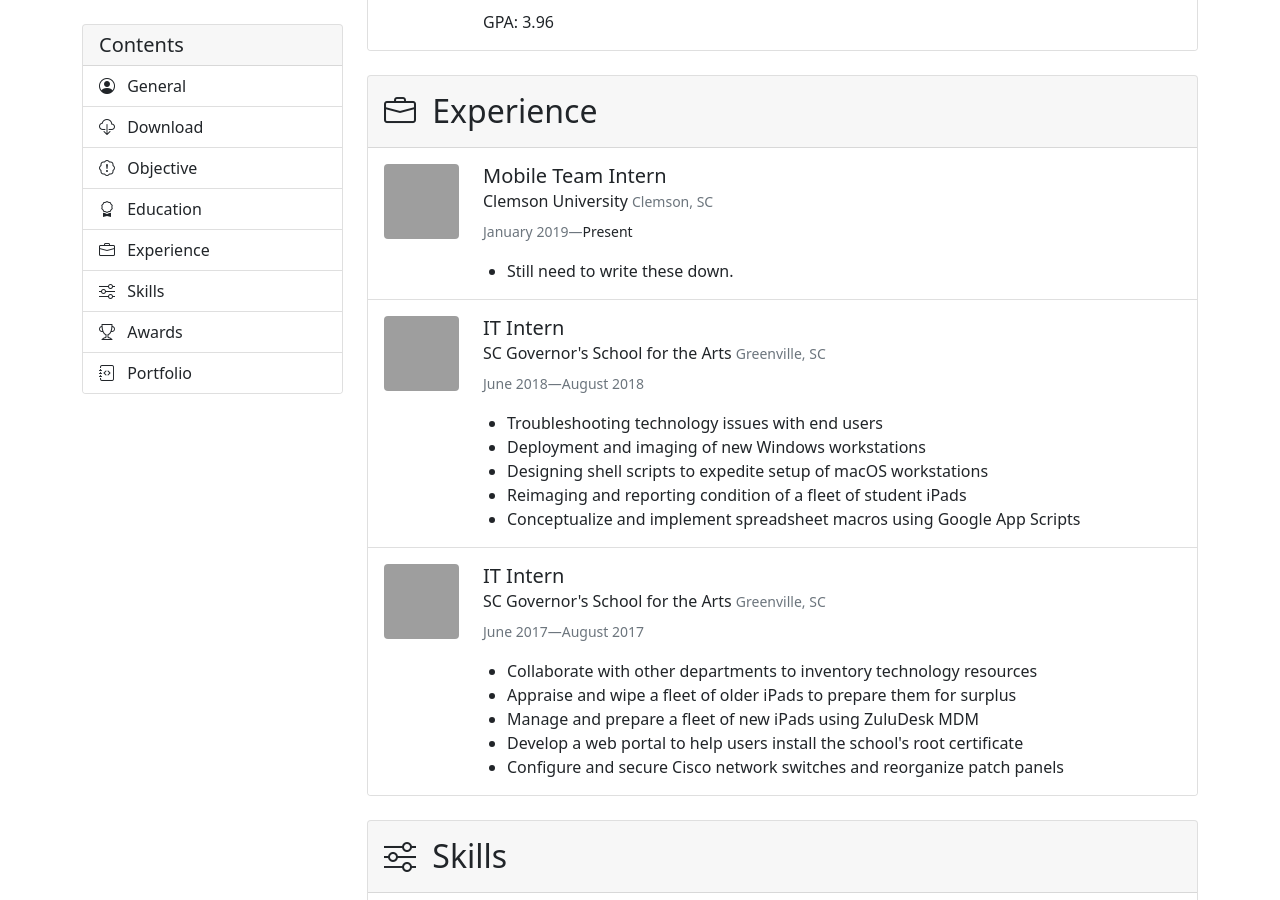
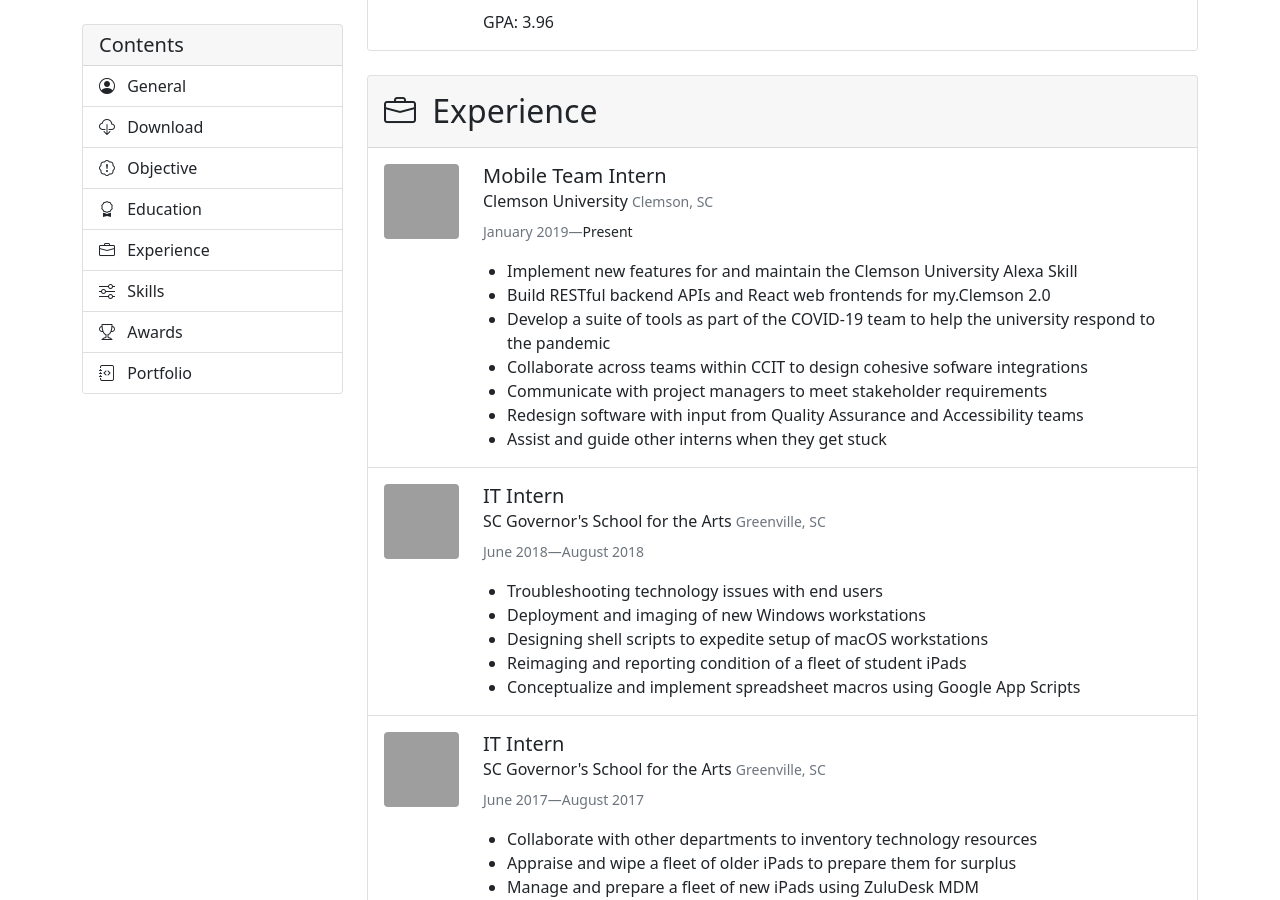
Before and after one commit to BenJetson/benjetson.github.io, a Jekyll site: the page built from resume.html, in a window 1280 px wide and 900 px high, scrolled down 791 px. Built offline with Jekyll 4.4.1, drawn with Linux system fonts in a browser that asks for light colours; some of the changed text lies outside the part shown; grey boxes are pictures that could not be loaded.

Commit message:
Add updated content to the resume; move logos. #8

```diff
--- a/_data/resume.yml
+++ b/_data/resume.yml
@@ -29,9 +29,19 @@
     term:
       start: January 2019
       end: null
+    logo: https://live.staticflickr.com/65535/51210648772_2e277669d4_m.jpg
     accomplishments:
-      - Still need to write these down. # TODO add some
-    logo: https://live.staticflickr.com/65535/51210648772_2e277669d4_m.jpg
+      - Implement new features for and maintain the Clemson University Alexa
+        Skill
+      - Build RESTful backend APIs and React web frontends for my.Clemson 2.0
+      - Develop a suite of tools as part of the COVID-19 team to help the
+        university respond to the pandemic
+      - Collaborate across teams within CCIT to design cohesive sofware
+        integrations
+      - Communicate with project managers to meet stakeholder requirements
+      - Redesign software with input from Quality Assurance and Accessibility
+        teams
+      - Assist and guide other interns when they get stuck
 
   - employer: SC Governor's School for the Arts
     location: Greenville, SC
@@ -39,13 +49,13 @@
     term:
       start: June 2018
       end: August 2018
+    logo: https://live.staticflickr.com/65535/51211352931_a44432ab0a_m.jpg
     accomplishments:
       - Troubleshooting technology issues with end users
       - Deployment and imaging of new Windows workstations
       - Designing shell scripts to expedite setup of macOS workstations
       - Reimaging and reporting condition of a fleet of student iPads
       - Conceptualize and implement spreadsheet macros using Google App Scripts
-    logo: https://live.staticflickr.com/65535/51211352931_a44432ab0a_m.jpg
 
   - employer: SC Governor's School for the Arts
     location: Greenville, SC
@@ -53,13 +63,13 @@
     term:
       start: June 2017
       end: August 2017
+    logo: https://live.staticflickr.com/65535/51211352931_a44432ab0a_m.jpg
     accomplishments:
       - Collaborate with other departments to inventory technology resources
       - Appraise and wipe a fleet of older iPads to prepare them for surplus
       - Manage and prepare a fleet of new iPads using ZuluDesk MDM
       - Develop a web portal to help users install the school's root certificate
       - Configure and secure Cisco network switches and reorganize patch panels
-    logo: https://live.staticflickr.com/65535/51211352931_a44432ab0a_m.jpg
 
 skills:
   levels:
@@ -121,6 +131,20 @@
           level: 4
 
 awards:
+  - title: President's List
+    project: 4.0 GPA
+    from: Clemson University
+    # using the line breaks here since none of the other awards have multiple
+    # dates. If others need this, probably should write an abstraction.
+    # prettier-ignore
+    date: >
+      <br /> Fall 2018
+      <br /> Spring 2019
+      <br /> Fall 2019
+      <br /> Spring 2020
+      <br /> Fall 2020
+    image_url: https://live.staticflickr.com/65535/51210648772_2e277669d4_m.jpg
+    more_url: https://meritpages.com/bengodfrey
   - title: Best Project Using Domain.com
     project: CUparkit
     from: CUhackit
```
